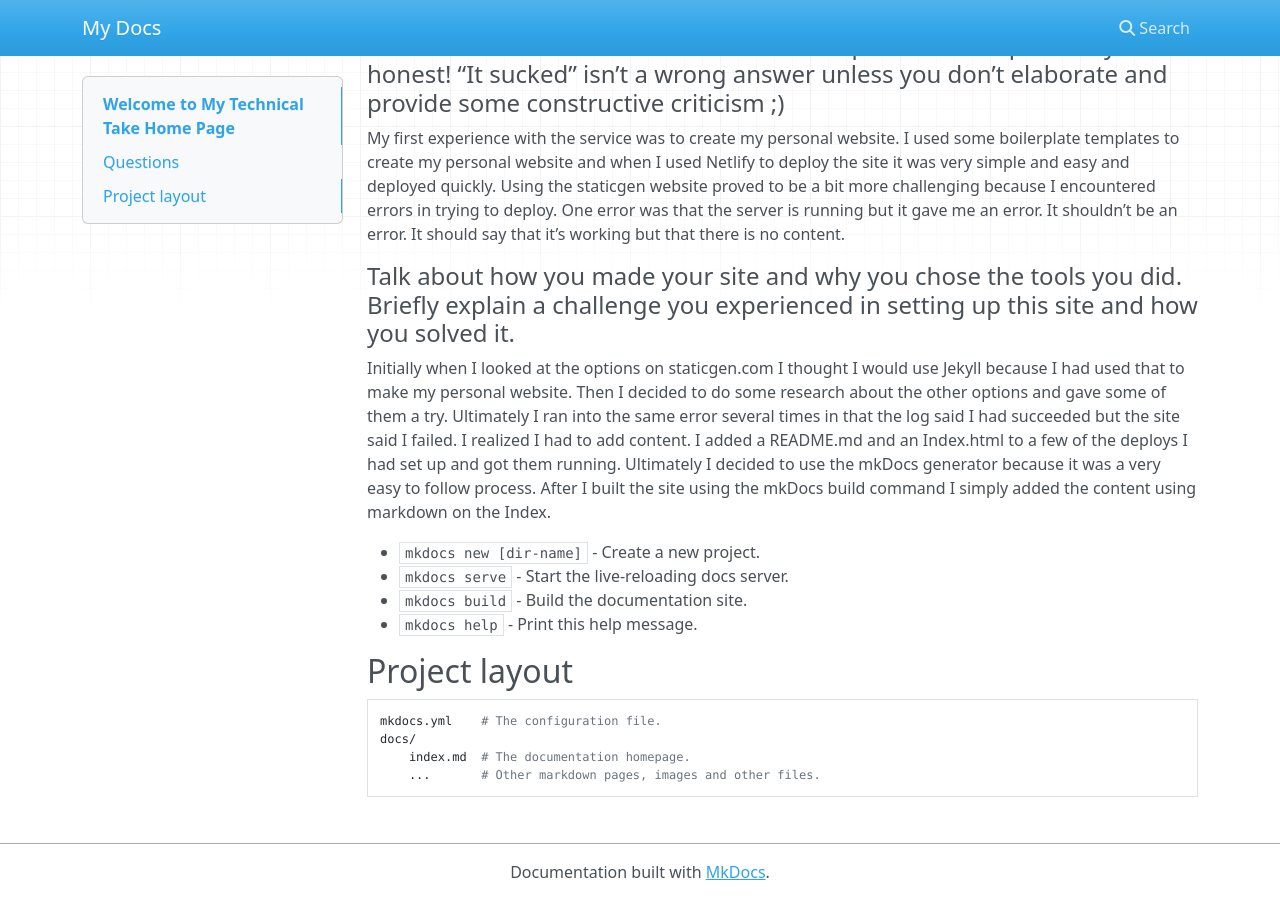
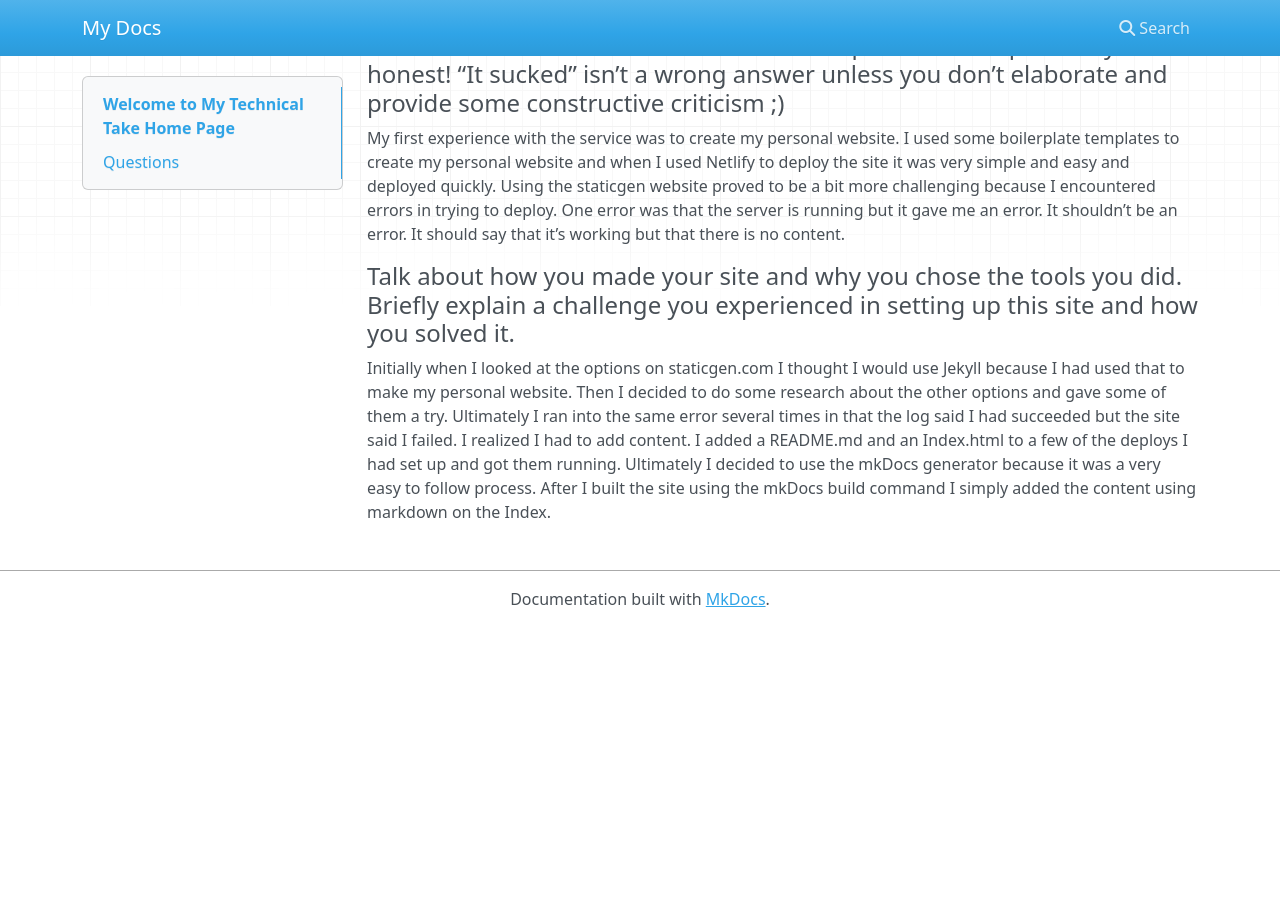
Before and after one commit to julie-norris/mkdocs-base, an MkDocs documentation site: the page built from docs/index.md, in a window 1280 px wide and 900 px high, scrolled down 843 px. Built offline with MkDocs 1.6.1, drawn with Linux system fonts in a browser that asks for light colours; nearby versions of some CDN libraries; after the commit the page ends 1470 px from its top, so only the background shows below that.

Commit message:
Update index.md

```diff
--- a/docs/index.md
+++ b/docs/index.md
@@ -33,22 +33,3 @@
 #### Talk about how you made your site and why you chose the tools you did.  Briefly explain a challenge you experienced in setting up this site and how you solved it.
 
 Initially when I looked at the options on staticgen.com I thought I would use Jekyll because I had used that to make my personal website. Then I decided to do some research about the other options and gave some of them a try. Ultimately I ran into the same error several times in that the log said I had succeeded but the site said I failed. I realized I had to add content. I added a README.md and an Index.html to a few of the deploys I had set up and got them running. Ultimately I decided to use the mkDocs generator because it was a very easy to follow process.  After I built the site using the mkDocs build command I simply added the content using markdown on the Index.
-
-
-
-
-
-
-* `mkdocs new [dir-name]` - Create a new project.
-* `mkdocs serve` - Start the live-reloading docs server.
-* `mkdocs build` - Build the documentation site.
-* `mkdocs help` - Print this help message.
-
-
-
-## Project layout
-
-    mkdocs.yml    # The configuration file.
-    docs/
-        index.md  # The documentation homepage.
-        ...       # Other markdown pages, images and other files.
```
